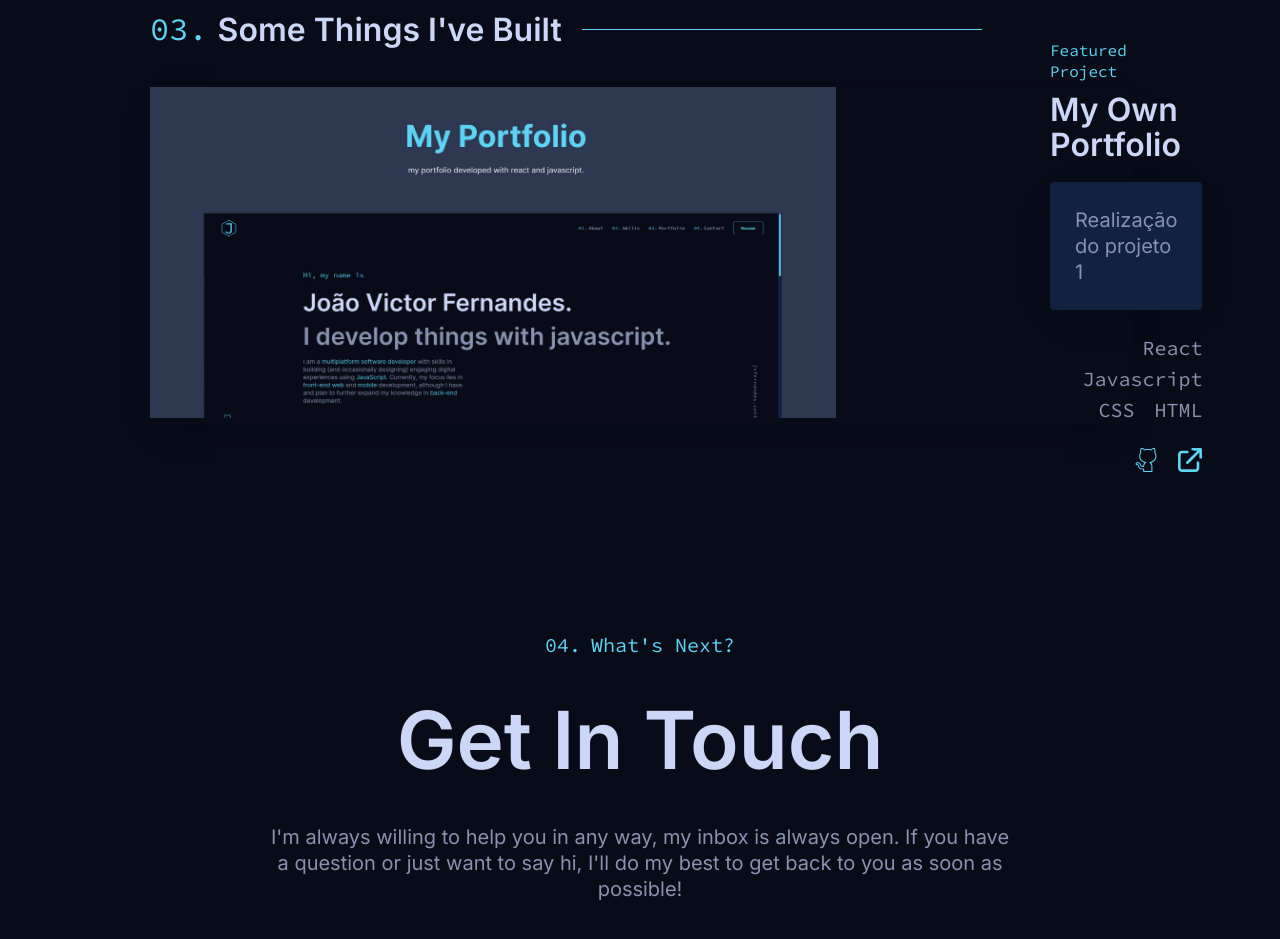
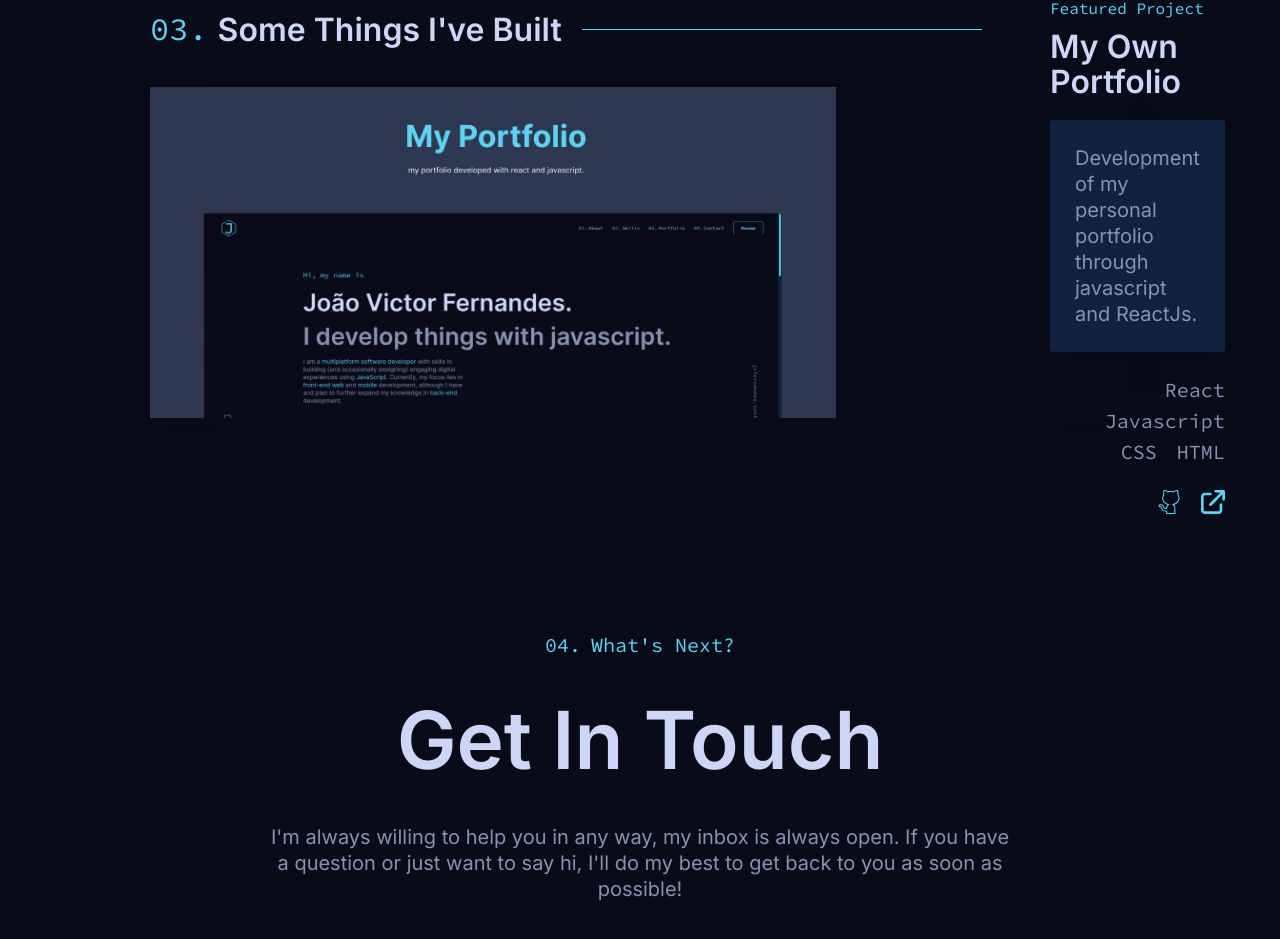
Before and after one commit to JvFern4ndes/MyPersonalWebsite, a React (Vite) app in the folder fe/: page / in a window 1280 px wide. Shown: the part 2967-3906 px from the top of the page. Built offline with nearby package versions, Linux system fonts and the light colour scheme.

Commit message:
feat: improve portfolio section

```diff
--- a/fe/src/Pages/Portfolio/index.jsx
+++ b/fe/src/Pages/Portfolio/index.jsx
@@ -37,7 +37,7 @@ export default function Portfolio() {
                 <ProjectTitle>My Own Portfolio</ProjectTitle>
               </Link>
               <ProjectDescription>
-                <p>Realização do projeto 1</p>
+                <p>Development of my personal portfolio through javascript and ReactJs.</p>
               </ProjectDescription>
               <ProjectTechList>
                 <TechOfList>React</TechOfList>
```
